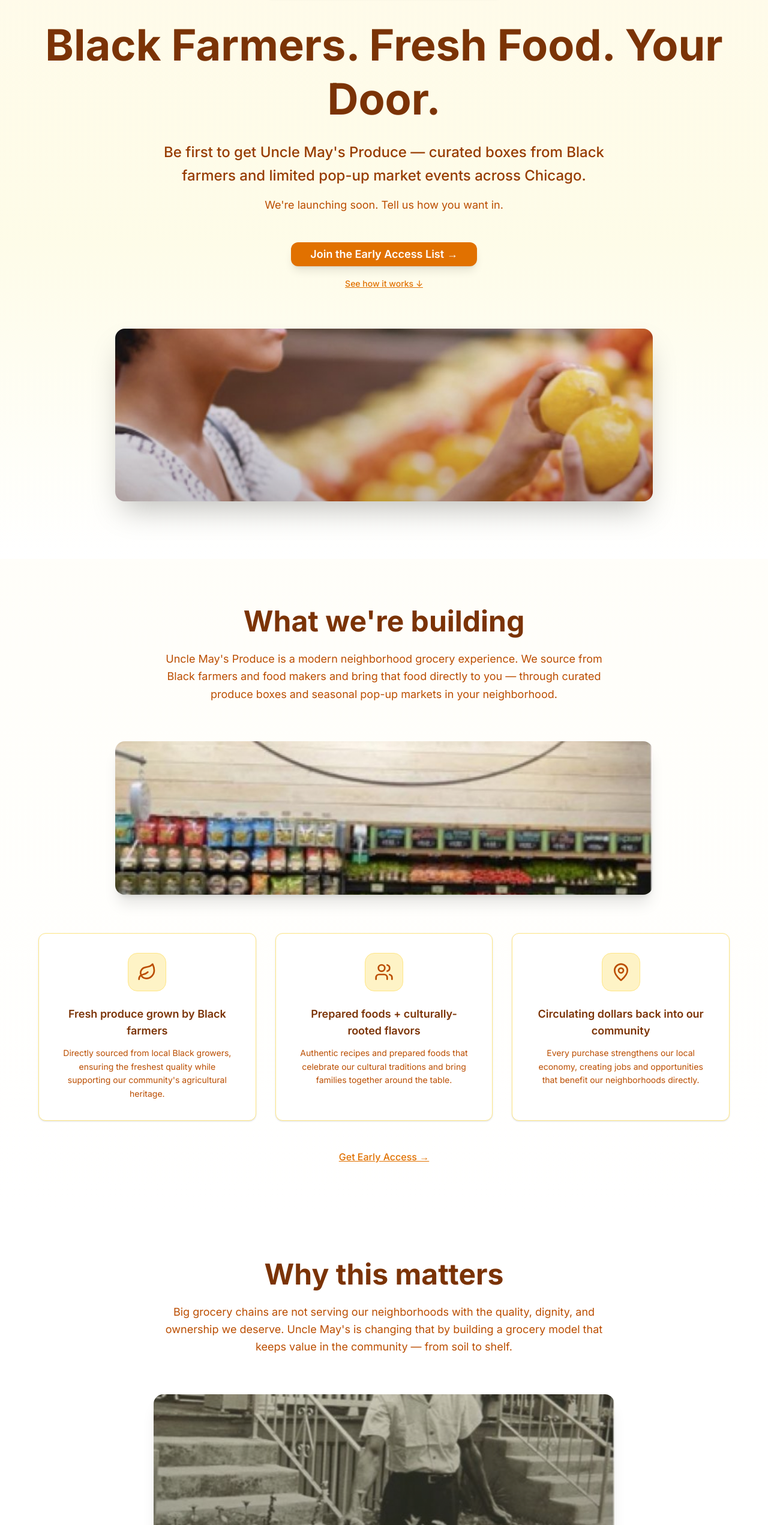
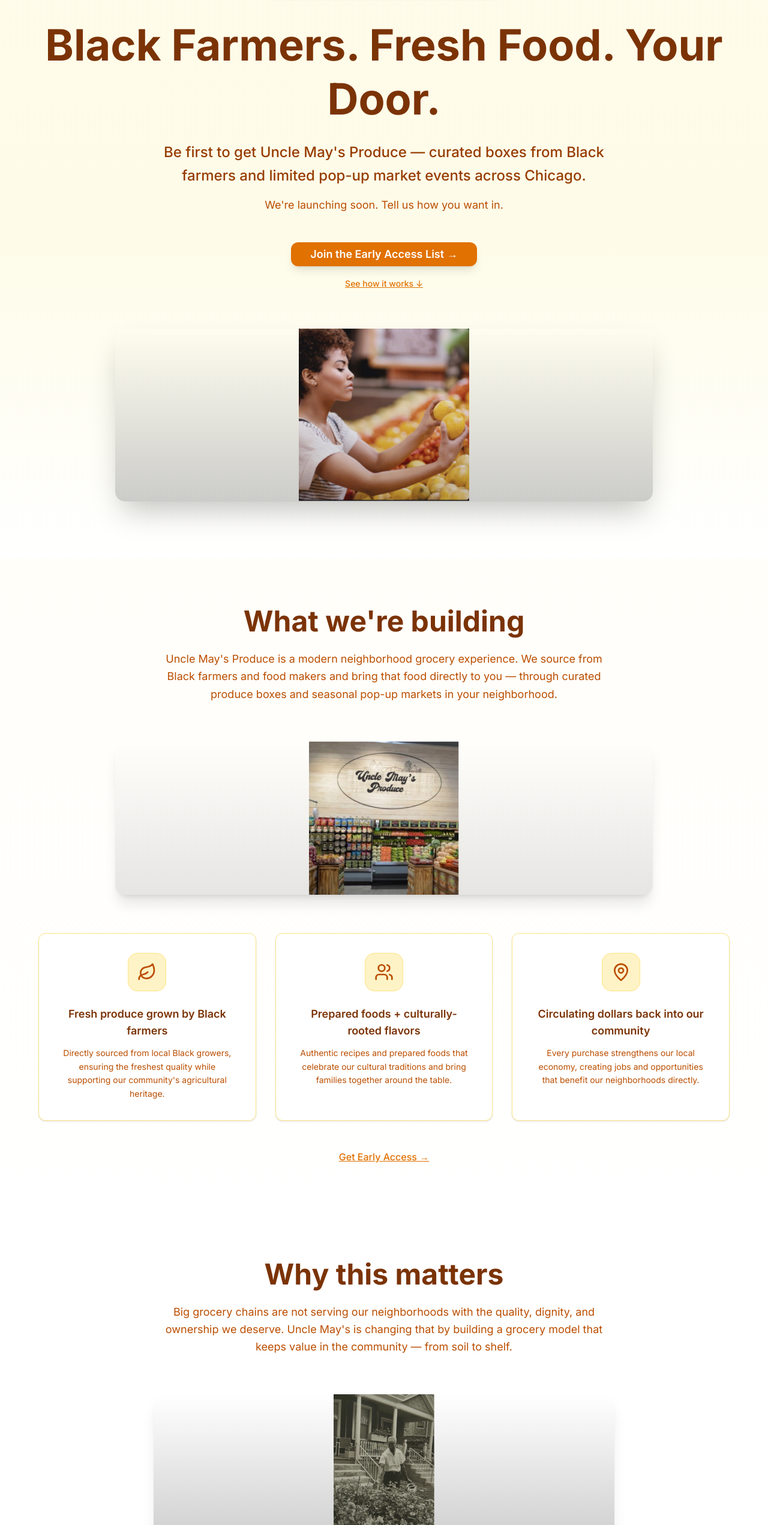
Before and after one commit to Aivydb21/Uncle_mays, a Next.js app: page / in a window 1280 px wide. Shown: the part 257-2800 px from the top of the page at 60% size. Built offline with nearby package versions, Linux system fonts and the light colour scheme; no server answers.

Commit message:
Change images to fit containers exactly without cropping
- Changed from object-cover to object-contain
- Images now scale to fit completely within containers
- No more cropping - entire image is visible
- Maintains aspect ratio without distortion
- Images match container length and height exactly

```diff
--- a/app/page.tsx
+++ b/app/page.tsx
@@ -93,7 +93,7 @@
             <img
               src="/hero-woman-selecting-produce.jpg"
               alt="A young woman carefully selecting fresh produce at Uncle May's Produce"
-              className="w-full h-48 sm:h-56 md:h-64 lg:h-72 object-cover object-center"
+              className="w-full h-48 sm:h-56 md:h-64 lg:h-72 object-contain object-center"
               style={{ imageRendering: 'high-quality' }}
             />
             <div className="absolute inset-0 bg-gradient-to-t from-black/20 to-transparent"></div>
@@ -117,7 +117,7 @@
               <img
                 src="/store-interior.jpg"
                 alt="Interior of Uncle May's Produce store with fresh produce displays"
-                className="w-full h-40 sm:h-48 md:h-56 lg:h-64 object-cover object-center"
+                className="w-full h-40 sm:h-48 md:h-56 lg:h-64 object-contain object-center"
                 style={{ imageRendering: 'high-quality' }}
               />
               <div className="absolute inset-0 bg-gradient-to-t from-black/10 to-transparent"></div>
@@ -179,7 +179,7 @@
               <img
                 src="/gardener-heritage.jpg"
                 alt="An older Black man tending to his garden, representing the heritage and community connection of Uncle May's Produce"
-                className="w-full h-48 sm:h-56 md:h-64 object-cover object-center"
+                className="w-full h-48 sm:h-56 md:h-64 object-contain object-center"
                 style={{ imageRendering: 'high-quality' }}
               />
               <div className="absolute inset-0 bg-gradient-to-t from-black/20 to-transparent"></div>
```
